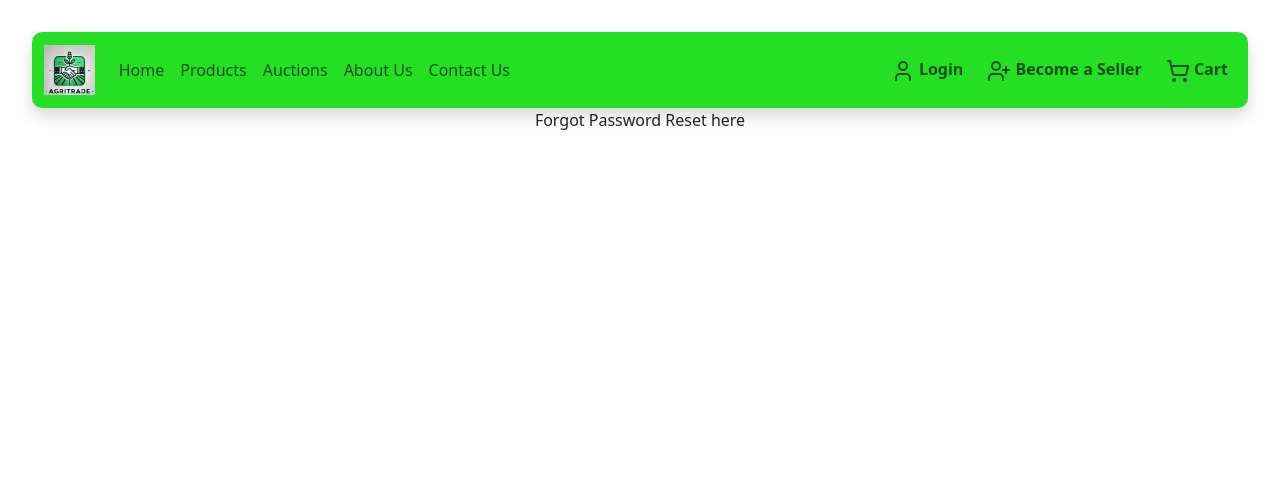
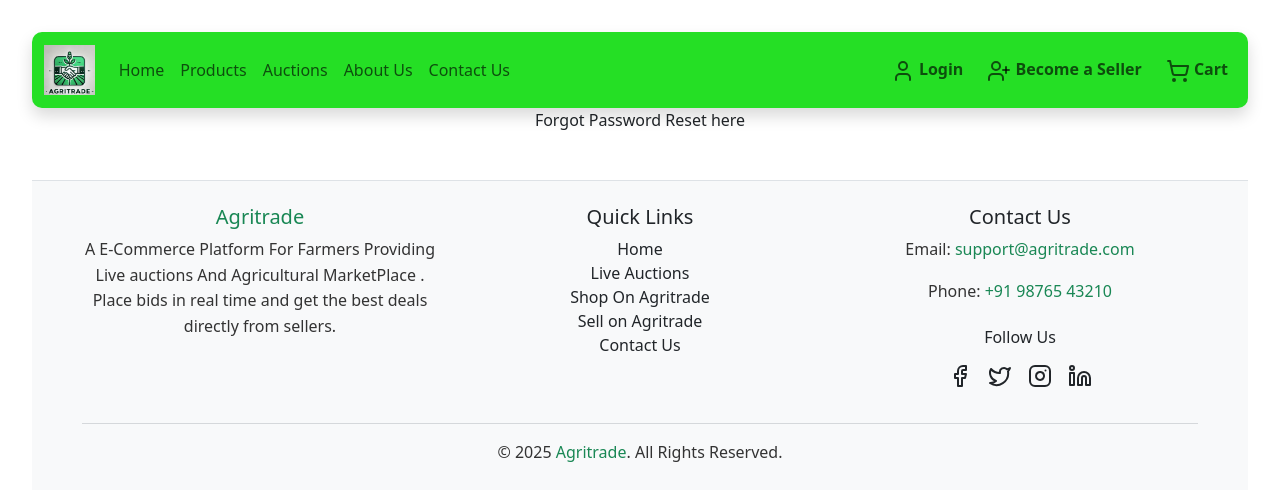
Before and after one commit to tharunnaidug/agritrade, a React (Vite) app: page /seller/forgotpassword in a window 1280 px wide. Shown: the top 500 px of the page. Built offline with nearby package versions, Linux system fonts and the light colour scheme; no server answers.

Commit message:
Final Relase Of 0.1.0

```diff
--- a/package.json
+++ b/package.json
@@ -1,7 +1,7 @@
 {
   "name": "agritrade",
   "private": true,
-  "version": "0.0.0",
+  "version": "0.1.0",
   "type": "module",
   "scripts": {
     "dev": "vite",
@@ -15,6 +15,7 @@
     "lucide-react": "^0.479.0",
     "react": "^19.0.0",
     "react-dom": "^19.0.0",
+    "react-icons": "^5.5.0",
     "react-router-dom": "^7.1.5",
     "react-toastify": "^11.0.5",
     "socket.io-client": "^4.8.1"
--- a/src/App.css
+++ b/src/App.css
@@ -40,3 +40,12 @@
 .read-the-docs {
   color: #888;
 }
+::selection {
+  background-color: #28a745;
+  color: #fff;
+}
+
+::-moz-selection {
+  background-color: #28a745;
+  color: #fff;
+}
--- a/src/App.jsx
+++ b/src/App.jsx
@@ -47,6 +47,7 @@
 import Navbar from './componets/Navbar.jsx'
 import Usersauction from './componets/auction/Usersauction.jsx';
 import Auctioninfo from './componets/auction/Auctioninfo.jsx';
+import Footer from './componets/Footer.jsx';
 
 function App() {
 
@@ -107,6 +108,7 @@
       <Route path='/seller/forgotpassword' element={<Sforgotpassword/>} />
 
       </Routes>
+      <Footer/>
     </Router>
   )
 }
--- /dev/null
+++ b/src/componets/Footer.jsx
@@ -0,0 +1,67 @@
+import React from "react";
+import { Link } from "react-router-dom";
+import { Facebook, Instagram, Linkedin, Twitter } from 'lucide-react';
+
+const Footer = () => {
+  return (
+    <footer className="bg-light text-dark py-4 mt-5 border-top">
+      <div className="container">
+        <div className="row">
+          <div className="col-md-4 mb-3">
+            <h5 className="text-success">Agritrade</h5>
+            <p>
+              A E-Commerce Platform For Farmers Providing Live auctions And Agricultural MarketPlace .
+              Place bids in real time and get the best deals directly from sellers.
+            </p>
+          </div>
+
+          <div className="col-md-4 mb-3">
+            <h5 className="text-dark">Quick Links</h5>
+            <ul className="list-unstyled">
+              <li><Link to="/" className="text-dark text-decoration-none footer-link">Home</Link></li>
+              <li><Link to="/auction" className="text-dark text-decoration-none footer-link">Live Auctions</Link></li>
+              <li><Link to="/products" className="text-dark text-decoration-none footer-link">Shop On Agritrade</Link></li>
+              <li><Link to="/seller/register" className="text-dark text-decoration-none footer-link">Sell on Agritrade</Link></li>
+              <li><Link to="/contactus" className="text-dark text-decoration-none footer-link">Contact Us</Link></li>
+            </ul>
+          </div>
+
+          <div className="col-md-4 mb-3">
+            <h5 className="text-dark">Contact Us</h5>
+            <p>Email: <a href="mailto:support@agritrade.com" className="text-success text-decoration-none">support@agritrade.com</a></p>
+            <p>Phone: <a href="tel:+919876543210" className="text-success text-decoration-none">+91 98765 43210</a></p>
+            <h6 className="text-dark mt-4">Follow Us</h6>
+            <div className="gap-3">
+              <a href="https://facebook.com/agritrade" target="_blank" rel="noopener noreferrer" className="text-dark social-link m-2"><Facebook/></a>
+              <a href="https://twitter.com/agritrade" target="_blank" rel="noopener noreferrer" className="text-dark social-link m-2"><Twitter/></a>
+              <a href="https://instagram.com/agritrade" target="_blank" rel="noopener noreferrer" className="text-dark social-link m-2"><Instagram /></a>
+              <a href="https://linkedin.com/company/agritrade" target="_blank" rel="noopener noreferrer" className="text-dark social-link m-2"><Linkedin/></a>
+            </div>
+          </div>
+        </div>
+
+        <hr className="my-3 border-secondary" />
+        <p className="text-center mb-0">© {new Date().getFullYear()} <span className="text-success">Agritrade</span>. All Rights Reserved.</p>
+      </div>
+
+      <style>
+        {`
+          .footer-link:hover {
+            color: #28a745 !important;
+            transition: color 0.3s ease-in-out;
+          }
+          .social-link {
+            font-size: 1.5rem;
+            transition: transform 0.3s ease-in-out;
+          }
+          .social-link:hover {
+            transform: scale(1.2);
+            color: #28a745 !important;
+          }
+        `}
+      </style>
+    </footer>
+  );
+};
+
+export default Footer;
--- a/src/componets/admin/Allauctions.jsx
+++ b/src/componets/admin/Allauctions.jsx
@@ -18,7 +18,6 @@
     const fetchAuctions = async () => {
       try {
         const data = await adminAllAuctions();
-        console.log(data);
         if (data.data.message === "success") {
           setAuctions({
             pastAuctions: data.data.pastAuctions || [],
@@ -95,6 +94,12 @@
                 >
                   View Live
                 </button>
+                <button
+                  className="btn btn-primary btn-sm"
+                  onClick={() => navigate(`/admin/updateauction/${auction._id}`)}
+                >
+                  Update
+                </button>
               </div>
             </div>
           ))
@@ -151,7 +156,7 @@
                 <p><strong>Status:</strong> {auction.status}</p>
                 <button
                   className="btn btn-primary btn-sm"
-                  onClick={() => navigate(`/admin/updateauction/${auction._id}`)}
+                  onClick={() => navigate(`/auction/${auction._id}`)}
                 >
                   View Auction
                 </button>
--- a/src/componets/auction/Auctioninfo.jsx
+++ b/src/componets/auction/Auctioninfo.jsx
@@ -4,7 +4,7 @@
 import { TriangleAlert } from 'lucide-react';
 
 const Auctioninfo = () => {
-    const { isAuth, viewAuctionInfo, user, interested } = useContext(AppContext);
+    const { isAuth, viewAuctionInfo, user, interested, isAdmin } = useContext(AppContext);
     const { id } = useParams();
     const [auction, setAuction] = useState(null);
     const [loading, setLoading] = useState(true);
@@ -35,8 +35,7 @@
             console.error("Error marking interest:", error);
         }
     };
-
-    if (!isAuth) {
+    if (!isAuth && !isAdmin) {
         return (
             <div className="text-center mt-5">
                 <TriangleAlert size={50} className="text-danger" />
@@ -53,7 +52,6 @@
     if (!auction) {
         return <div className="text-center mt-5">Auction not found.</div>;
     }
-
     return (
         <div className="container mt-4">
             <h2 className="text-center mb-4">Auction Details</h2>
@@ -77,7 +75,8 @@
                 <p><strong>Seller:</strong> {auction.seller.name}</p>
                 <p><strong>Comments:</strong> {auction.comment}</p>
 
-                <div className="mt-3">
+
+                {auction.status == "Ended" || auction.status == "Rejected" ? (<></>) : (<div className="mt-3">
                     {auction.seller._id === user?.id ? (
                         <p className="text-muted">Number of Interested Users: {auction.interestedUsers?.length}</p>
                     ) : isInterested ? (
@@ -85,20 +84,28 @@
                     ) : (
                         <button className="btn btn-success" onClick={handleInterested}>I'm Interested</button>
                     )}
-                </div>
+                </div>)}
 
                 <h4 className="mt-4">Bids</h4>
-                {auction.bids.length > 0 ? (
+                {auction?.bids?.length > 0 ? (
                     <ul className="list-group">
-                        {auction.bids.map((bid, index) => (
+                        {auction?.bids?.map((bid, index) => (
                             <li key={index} className="list-group-item">
-                                <strong>Bidder:</strong> {bid.bidderName} - <strong>Amount:</strong> ₹{bid.amount}
+                                <strong>Bidder:</strong> {bid.bidder?.name || bid.bidder} <strong>Amount:</strong> ₹{bid.bid}
                             </li>
                         ))}
                     </ul>
                 ) : (
                     <p>No bids placed yet.</p>
                 )}
+                <div className="mt-3">
+                    <p><strong>Highest Bid: </strong>₹{auction?.highestBid || 'N/A'}</p>
+                    {auction?.highestBidder ? (
+                        <p><strong>Highest Bidder:</strong> {auction?.highestBidder.name || auction.highestBidder}</p>
+                    ) : (
+                        <p>No highest bidder yet.</p>
+                    )}
+                </div>
             </div>
         </div>
     );
--- a/src/componets/auction/Auctionlive.jsx
+++ b/src/componets/auction/Auctionlive.jsx
@@ -73,7 +73,6 @@
       toast.error(error.response?.data?.error);
     }
   };
-
   if (!auction) {
     return (
       <div className="text-center mt-5">
--- a/src/componets/user/Profile.jsx
+++ b/src/componets/user/Profile.jsx
@@ -35,7 +35,7 @@
             <div className="d-flex flex-column flex-md-row align-items-center align-items-md-start">
               <div className="text-center m-3">
                 <img
-                  src={user.pic}
+                  src={user.pic||"https://i.ibb.co/B5dhy2XB/free-user-icon-3296-thumb.png"}
                   alt="Profile"
                   className="rounded-circle"
                   width="150"
--- a/src/context/AppState.jsx
+++ b/src/context/AppState.jsx
@@ -926,12 +926,12 @@
         }
     };
     const adminUpdateAuction = async (id, formData) => {
-        console.log(formData);
+        // console.log(formData);
         try {
             const { data } = await axios.post(`${url}/auction/admin/updateauction`, formData, {
                 headers: { 'Content-Type': 'application/json' },
             });
-            console.log(data);
+            // console.log(data);
             return data;
         } catch (error) {
             throw error;
@@ -954,7 +954,7 @@
     };
     const myAuctions = async () => {
         try {
-            let response = await axios.get(`${url}/auction//allMyAuctions`, {
+            let response = await axios.get(`${url}/auction/allMyAuctions`, {
                 headers: { "Content-Type": "application/json" },
                 withCredentials: true,
             });
@@ -1005,7 +1005,6 @@
             const { data } = await axios.post(`${url}/auction/addauction`, formData, {
                 headers: { 'Content-Type': 'application/json' },
             });
-            console.log(data)
             return data;
         } catch (error) {
             throw error;
@@ -1016,7 +1015,6 @@
             const { data } = await axios.post(`${url}/auction/interested`, {auctionId}, {
                 headers: { 'Content-Type': 'application/json' },
             });
-            console.log(data)
             return data;
         } catch (error) {
             throw error;
@@ -1027,7 +1025,6 @@
             const { data } = await axios.post(`${url}/auction/placeBid`, { auctionId, bidAmount }, {
                 headers: { 'Content-Type': 'application/json' },
             });
-            console.log(data);
             return data;
         } catch (error) {
             console.log("Error placing bid:", error.response?.data?.error);
```
Also changed, not shown: 2 other files (tests, documents, lock files or other folders).
